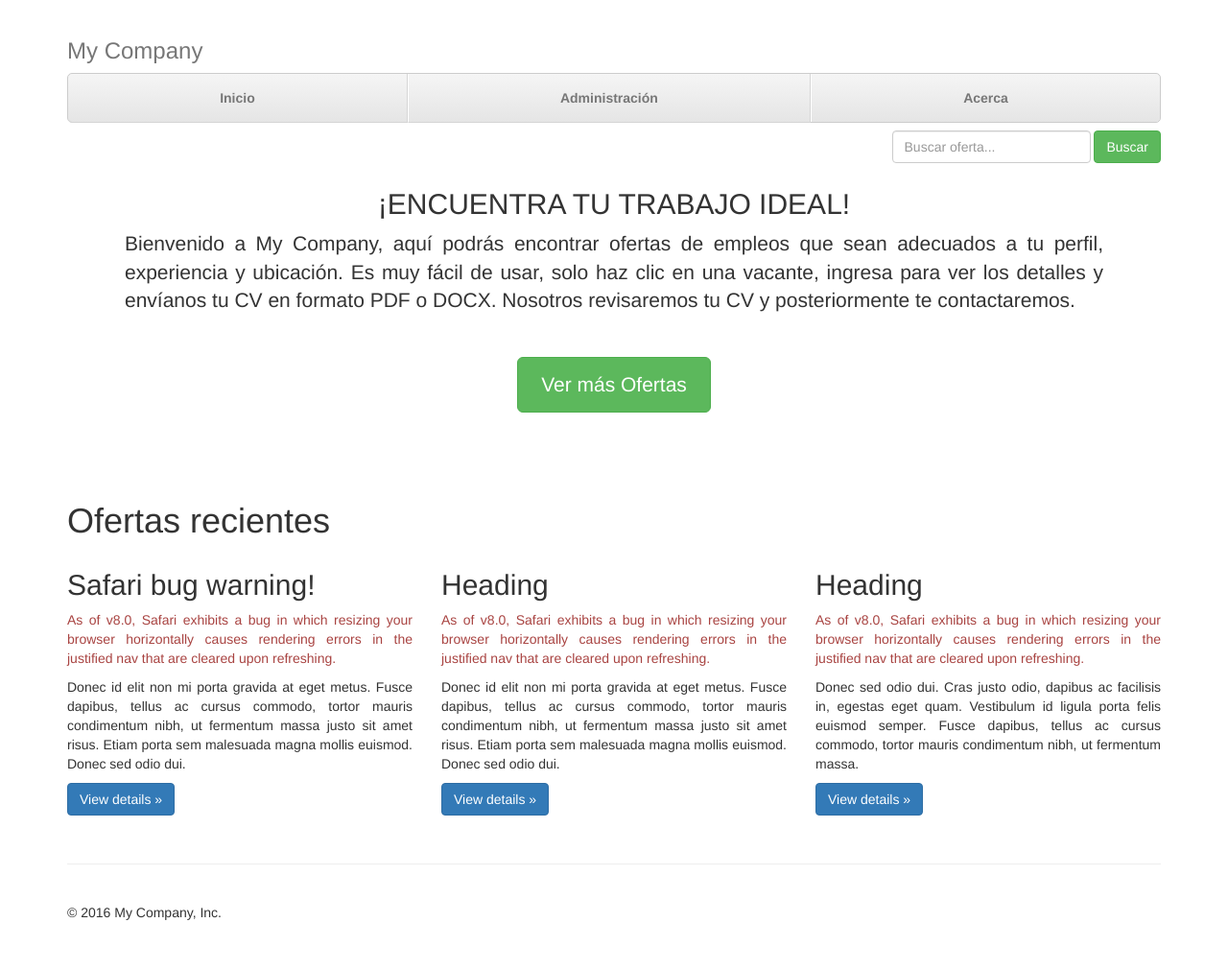
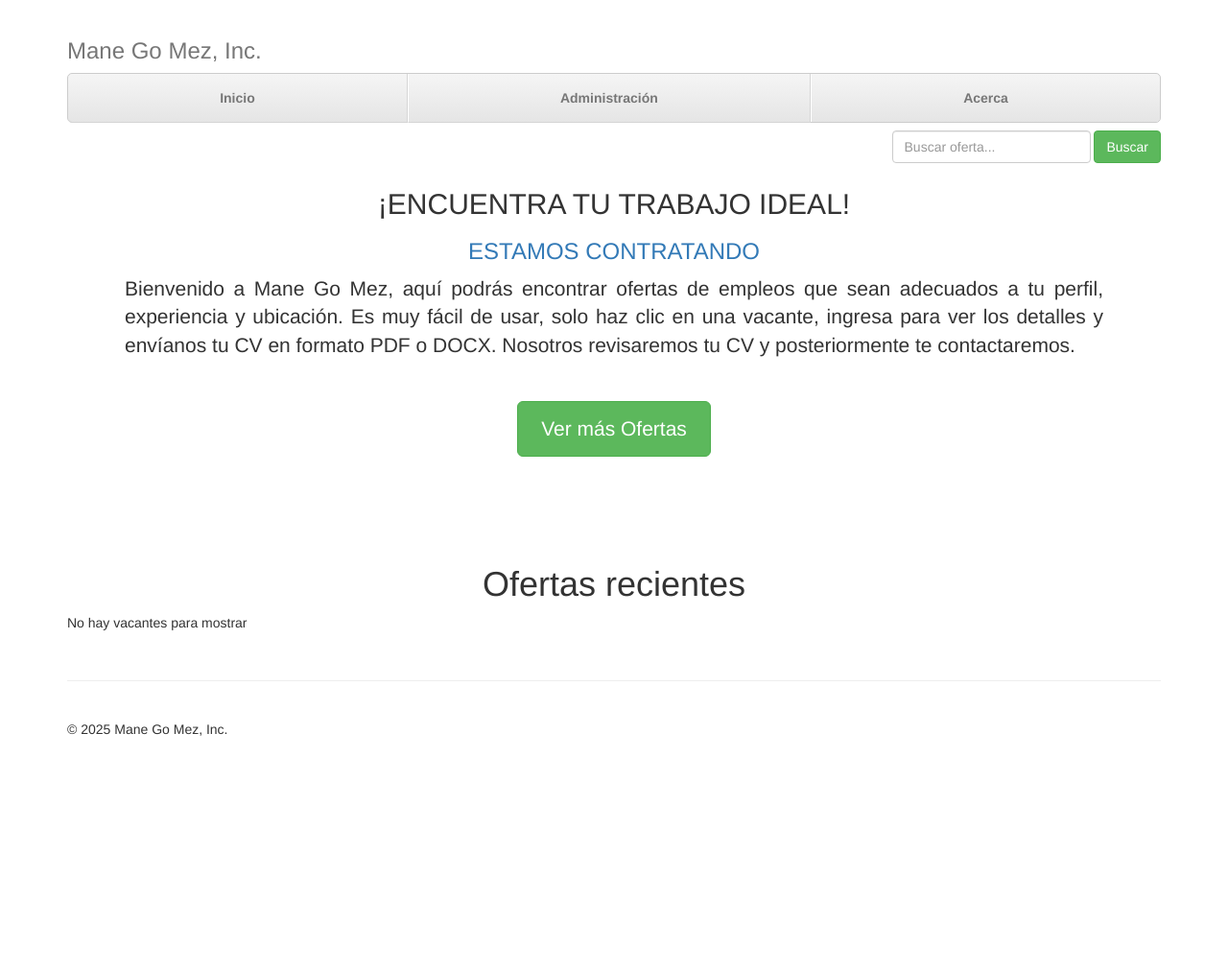
Before and after one commit to mane-repository/app-vacantes, a Flask app: page / in a window 1280 px wide. Shown: the whole page at 96% size. After the commit the page ends 767 px from the top, so only its background shows below. Run offline with Flask 3, Linux system fonts and the light colour scheme; some libraries are stand-ins or nearby versions.

Commit message:
Aplicación Vacantes

```diff
--- a/app/__init__.py
+++ b/app/__init__.py
@@ -2,6 +2,7 @@ from flask import Flask
 from .models import db, Usuario
 import os
 from .routes.main_routes import main_bp
+from .routes.vacante_routes import vacante_bp
 
 def create_app():
     app = Flask(__name__)
@@ -25,4 +26,5 @@ def create_app():
             db.session.add(admin)
             db.session.commit()
     app.register_blueprint(main_bp)
+    app.register_blueprint(vacante_bp)
     return app
--- a/app/templates/index.html
+++ b/app/templates/index.html
@@ -7,7 +7,7 @@
     <meta name="description" content="">
     <meta name="author" content="">
     <link rel="icon" href="favicon.ico">
-    <title>Departamento de Recursos Humanos - My Company</title>
+    <title>Departamento de Recursos Humanos - MANE</title>
     <!-- Bootstrap core CSS -->
     <link href="../static/css/bootstrap.min.css" rel="stylesheet">
     <!-- Custom styles for this template -->
@@ -21,7 +21,7 @@
       <!-- The justified navigation menu is meant for single line per list item.
            Multiple lines will require custom code not provided by Bootstrap. -->
       <div class="masthead">
-        <h3 class="text-muted">My Company</h3>
+        <h3 class="text-muted">Mane Go Mez, Inc.</h3>
         <nav>
           <ul class="nav nav-justified">
             <li><a href="#">Inicio</a></li>
@@ -42,10 +42,8 @@
       <!-- Jumbotron -->
       <div class="jumbotron">
         <h2>¡ENCUENTRA TU TRABAJO IDEAL!</h2>
-        <!--
-        <h4>ESTAMOS CONTRATANDO</h4>
-        -->
-        <p class="lead text-justify">Bienvenido a My Company, aquí podrás encontrar ofertas de empleos
+        <h3 class="text-primary">ESTAMOS CONTRATANDO</h3>
+        <p class="lead text-justify">Bienvenido a Mane Go Mez, aquí podrás encontrar ofertas de empleos
           que sean adecuados a tu perfil, experiencia y ubicación.
           Es muy fácil de usar, solo haz clic en una vacante, ingresa para ver los detalles y envíanos tu CV en formato
           PDF o DOCX. Nosotros revisaremos tu CV y posteriormente te contactaremos.<br><br>
@@ -53,33 +51,28 @@
         <p><a class="btn btn-lg btn-success" href="#" role="button">Ver más Ofertas</a></p>
       </div>
 
-      <h1>Ofertas recientes</h1>
-
-     <!-- Example row of columns -->
+      <div class="col-sm-12 d-flex justify-content-center">
+        <h1 class="text-center">Ofertas recientes</h1>
+      </div>
       <div class="row">
+        {% for vacante in vacantes %}
         <div class="col-lg-4">
-          <h2>Safari bug warning!</h2>
-          <p class="text-danger text-justify">As of v8.0, Safari exhibits a bug in which resizing your browser horizontally causes rendering errors in the justified nav that are cleared upon refreshing.</p>
-          <p class="text-justify">Donec id elit non mi porta gravida at eget metus. Fusce dapibus, tellus ac cursus commodo, tortor mauris condimentum nibh, ut fermentum massa justo sit amet risus. Etiam porta sem malesuada magna mollis euismod. Donec sed odio dui. </p>
-          <p><a class="btn btn-primary" href="#" role="button">View details &raquo;</a></p>
+          <h2>{{ vacante.nombre }}</h2>
+          <p class="text-danger text-justify">{{ vacante.descripcion[:150] }}</p>
+          <p class="text-justify">{{ vacante.detalle[:50] }}</p>
+          <p class="text-justify">{{ vacante.fecha_publicacion }}</p>
+          <p><a class="btn btn-primary" href="/detalle/" role="button">Ver detalles &raquo;</a></p>
         </div>
-        <div class="col-lg-4">
-          <h2>Heading</h2>
-          <p class="text-danger text-justify">As of v8.0, Safari exhibits a bug in which resizing your browser horizontally causes rendering errors in the justified nav that are cleared upon refreshing.</p>
-          <p class="text-justify">Donec id elit non mi porta gravida at eget metus. Fusce dapibus, tellus ac cursus commodo, tortor mauris condimentum nibh, ut fermentum massa justo sit amet risus. Etiam porta sem malesuada magna mollis euismod. Donec sed odio dui. </p>
-          <p><a class="btn btn-primary" href="#" role="button">View details &raquo;</a></p>
+        {% else %}
+        <div class="col-lg-12">
+          <p class="text-justify">No hay vacantes para mostrar</p>
         </div>
-        <div class="col-lg-4">
-          <h2>Heading</h2>
-          <p class="text-danger text-justify">As of v8.0, Safari exhibits a bug in which resizing your browser horizontally causes rendering errors in the justified nav that are cleared upon refreshing.</p>
-          <p class="text-justify">Donec sed odio dui. Cras justo odio, dapibus ac facilisis in, egestas eget quam. Vestibulum id ligula porta felis euismod semper. Fusce dapibus, tellus ac cursus commodo, tortor mauris condimentum nibh, ut fermentum massa.</p>
-          <p><a class="btn btn-primary" href="#" role="button">View details &raquo;</a></p>
-        </div>
+        {% endfor %}
       </div>
 
       <!-- Site footer -->
       <footer class="footer">
-        <p>&copy; 2016 My Company, Inc.</p>
+        <p>&copy; 2025 Mane Go Mez, Inc.</p>
       </footer>
 
     </div> <!-- /container -->
```
Also changed, not shown: app/routes/vacante_routes.py (added, +10 -0 lines), app/templates/detalle/detalle.html (added, +62 -0 lines).
